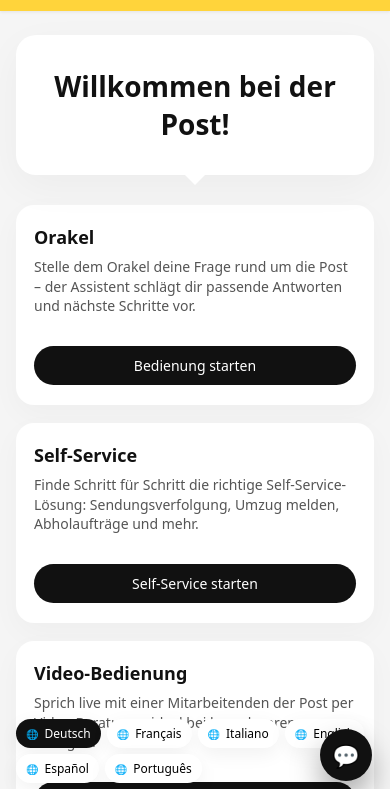
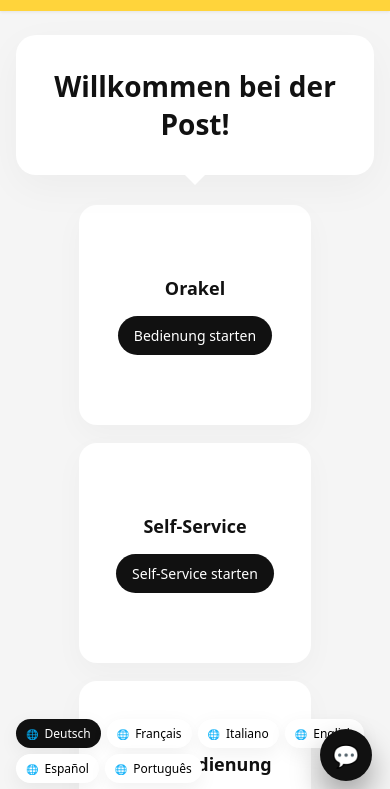
Before and after one commit to olivermeyer777/post-demo, a website: page public/index.html in a window 390 px wide. Shown: the part 45-834 px from the top of the page. Drawn offline with Linux system fonts and the light colour scheme.

Commit message:
Update index.html

```diff
--- a/public/index.html
+++ b/public/index.html
@@ -90,6 +90,8 @@
       display: grid;
       grid-template-columns: repeat(1, minmax(0, 1fr));
       gap: 18px;
+      max-width: 900px;
+      margin: 0 auto; /* zentriert die Kachel-Spalte im verfügbaren Bereich */
     }
 
     @media (min-width: 900px) {
@@ -101,12 +103,14 @@
     .tile {
       background: #fff;
       border-radius: 18px;
-      padding: 20px 18px;
+      padding: 24px 18px;
       box-shadow: 0 10px 30px rgba(0,0,0,0.03);
       display: flex;
       flex-direction: column;
-      justify-content: space-between;
-      min-height: 200px;
+      justify-content: center;   /* Inhalt vertikal zentriert */
+      align-items: center;       /* Inhalt horizontal zentriert */
+      text-align: center;
+      min-height: 400px;         /* ungefähr doppelte Höhe */
     }
 
     .tile-title {
@@ -120,7 +124,6 @@
       line-height: 1.4;
       color: #555;
       margin-bottom: 18px;
-      flex: 1;
     }
 
     .tile-btn {
@@ -137,6 +140,7 @@
       justify-content: center;
       gap: 6px;
       transition: transform 0.08s ease, box-shadow 0.08s ease, background 0.15s;
+      margin-top: 8px;
     }
 
     .tile-btn:hover {
@@ -324,6 +328,7 @@
       font-size: 10px;
     }
 
+    /* Mobile & Tablet Anpassungen */
     @media (max-width: 900px) {
       .main-layout {
         flex-direction: column;
@@ -336,6 +341,18 @@
       .chat-box {
         position: static;
         max-height: 380px;
+      }
+
+      /* Kacheln etwas kleiner auf Mobile/Tablet */
+      .tile {
+        min-height: 220px;
+      }
+    }
+
+    /* Auf kleineren Screens: Beschreibungen ausblenden, nur Titel + Button */
+    @media (max-width: 600px) {
+      .tile-desc {
+        display: none;
       }
     }
   </style>
@@ -460,17 +477,14 @@
      * 1) OPENAI / AGENT SETTINGS
      **************************************/
 
-    // TODO: Trage hier deinen Domain Project Key ein,
-    // z.B. "domain_pk_...."
+    // TODO: Domain Project Key einsetzen
     const OPENAI_PUBLIC_KEY = "YOUR_DOMAIN_PUBLIC_KEY_HERE";
 
-    // TODO: Trage hier die Agent-ID aus dem Agent Builder ein
-    // (z.B. "agent_1234...")
+    // TODO: Agent-ID aus Agent Builder
     const OPENAI_AGENT_ID = "YOUR_AGENT_ID_HERE";
 
     async function sendMessageToOpenAI(message) {
       if (!OPENAI_PUBLIC_KEY || OPENAI_PUBLIC_KEY.startsWith("YOUR_")) {
-        // Fallback, falls noch kein Key gesetzt ist
         return "Der Prototyp ist noch nicht mit der OpenAI-API verbunden. Bitte trage deinen Domain-Schlüssel im Code ein.";
       }
 
@@ -483,8 +497,6 @@
             "OpenAI-Beta": "agents=v1"
           },
           body: JSON.stringify({
-            // Wenn du lieber direkt ein Modell statt Agent nutzt:
-            // "model": "gpt-4.1-mini",
             agent_id: OPENAI_AGENT_ID,
             input: message
           })
@@ -496,7 +508,6 @@
         }
 
         const data = await response.json();
-        // Agent-Response Struktur: output[0].content[0].text.value
         const text =
           data.output?.[0]?.content?.[0]?.text?.value ||
           "Ich konnte leider keine Antwort vom Assistenten lesen.";
```
